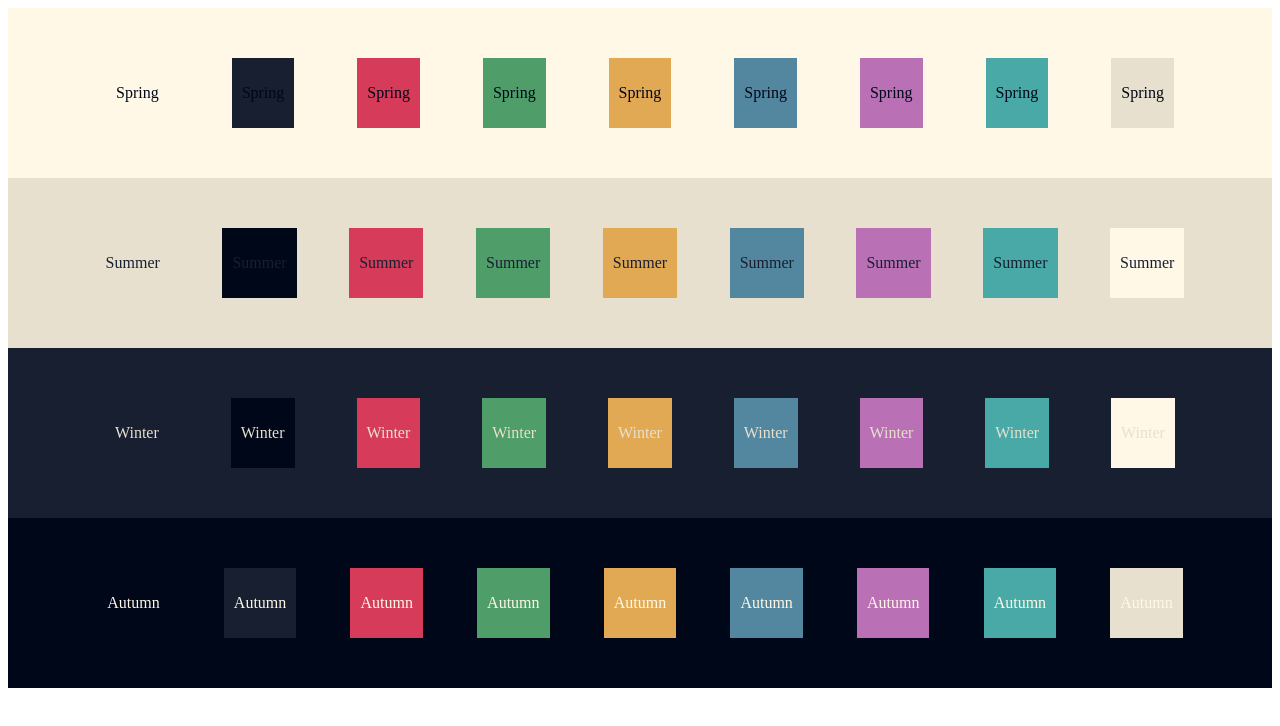
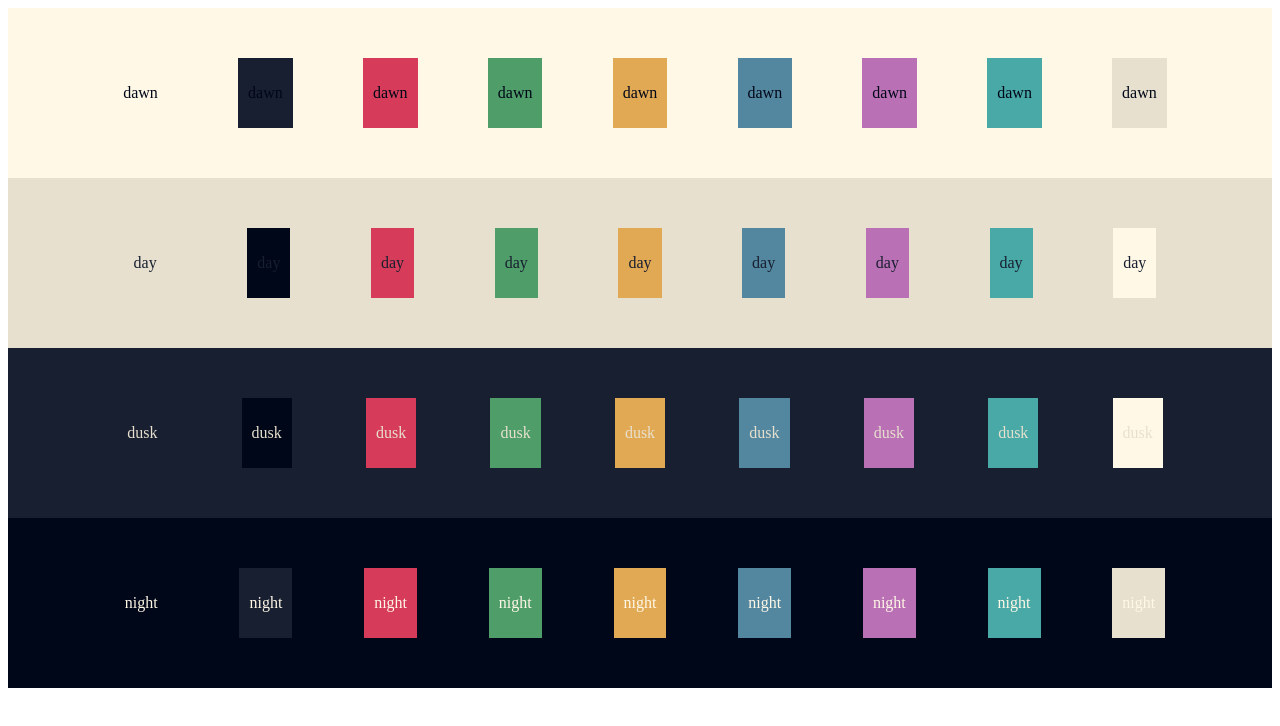
Before and after one commit to CoolHwhipMike/colorscheme, a plain HTML site: page index.html in a window 1280 px wide. Drawn offline with Linux system fonts and the light colour scheme.

Commit message:
Changed to the new temporary names and changed most colors to variable. This was it's easier to change the colors and have variation between themes.

```diff
--- a/index.html
+++ b/index.html
@@ -10,115 +10,115 @@
 </head>
 
 <body>
-    <div class="flex" id="spring">
-        <p>Spring</p>
+    <div class="flex" id="dawn">
+        <p>dawn</p>
         <div class="black">
-            <p>Spring</p>
+            <p>dawn</p>
         </div>
         <div class="red">
-            <p>Spring</p>
+            <p>dawn</p>
         </div>
         <div class="green">
-            <p>Spring</p>
+            <p>dawn</p>
         </div>
         <div class="yellow">
-            <p>Spring</p>
+            <p>dawn</p>
         </div>
         <div class="blue">
-            <p>Spring</p>
+            <p>dawn</p>
         </div>
         <div class="magenta">
-            <p>Spring</p>
+            <p>dawn</p>
         </div>
         <div class="cyan">
-            <p>Spring</p>
+            <p>dawn</p>
         </div>
         <div class="white">
-            <p>Spring</p>
+            <p>dawn</p>
         </div>
     </div>
 
-    <div class="flex" id="summer">
-        <p>Summer</p>
+    <div class="flex" id="day">
+        <p>day</p>
         <div class="black">
-            <p>Summer</p>
+            <p>day</p>
         </div>
         <div class="red">
-            <p>Summer</p>
+            <p>day</p>
         </div>
         <div class="green">
-            <p>Summer</p>
+            <p>day</p>
         </div>
         <div class="yellow">
-            <p>Summer</p>
+            <p>day</p>
         </div>
         <div class="blue">
-            <p>Summer</p>
+            <p>day</p>
         </div>
         <div class="magenta">
-            <p>Summer</p>
+            <p>day</p>
         </div>
         <div class="cyan">
-            <p>Summer</p>
+            <p>day</p>
         </div>
         <div class="white">
-            <p>Summer</p>
+            <p>day</p>
         </div>
     </div>
 
-    <div class="flex" id="winter">
-        <p>Winter</p>
+    <div class="flex" id="dusk">
+        <p>dusk</p>
         <div class="black">
-            <p>Winter</p>
+            <p>dusk</p>
         </div>
         <div class="red">
-            <p>Winter</p>
+            <p>dusk</p>
         </div>
         <div class="green">
-            <p>Winter</p>
+            <p>dusk</p>
         </div>
         <div class="yellow">
-            <p>Winter</p>
+            <p>dusk</p>
         </div>
         <div class="blue">
-            <p>Winter</p>
+            <p>dusk</p>
         </div>
         <div class="magenta">
-            <p>Winter</p>
+            <p>dusk</p>
         </div>
         <div class="cyan">
-            <p>Winter</p>
+            <p>dusk</p>
         </div>
         <div class="white">
-            <p>Winter</p>
+            <p>dusk</p>
         </div>
     </div>
 
-    <div class="flex" id="autumn">
-        <p>Autumn</p>
+    <div class="flex" id="night">
+        <p>night</p>
         <div class="black">
-            <p>Autumn</p>
+            <p>night</p>
         </div>
         <div class="red">
-            <p>Autumn</p>
+            <p>night</p>
         </div>
         <div class="green">
-            <p>Autumn</p>
+            <p>night</p>
         </div>
         <div class="yellow">
-            <p>Autumn</p>
+            <p>night</p>
         </div>
         <div class="blue">
-            <p>Autumn</p>
+            <p>night</p>
         </div>
         <div class="magenta">
-            <p>Autumn</p>
+            <p>night</p>
         </div>
         <div class="cyan">
-            <p>Autumn</p>
+            <p>night</p>
         </div>
         <div class="white">
-            <p>Autumn</p>
+            <p>night</p>
         </div>
     </div>
 
--- a/style.css
+++ b/style.css
@@ -1,3 +1,13 @@
+:root {
+    --cosmic: #fff8e7;
+    --red: #d63c59;
+    --green: #4f9d69;
+    --yellow: #e2a954;
+    --blue: #53879f;
+    --magenta: #ba70b4;
+    --cyan: #48a9a6;
+}
+
 p {
     padding: 10px;
 }
@@ -11,161 +21,161 @@ p {
 }
 
 
-/* SPRING COLORS */
+/* dawn COLORS */
 
-#spring {
-    background: #fff8e7;
+#dawn {
+    background: var(--cosmic);
     color: #000718;
 }
 
-#spring .black {
+#dawn .black {
     background: #181f31;
 }
 
-#spring .red {
-    background: #d63c59;
+#dawn .red {
+background: var(--red);
 }
 
-#spring .green {
-    background: #4f9d69;
+#dawn .green {
+    background: var(--green);
 }
 
-#spring .yellow {
-    background: #e2a954;
+#dawn .yellow {
+    background: var(--yellow);
 }
 
-#spring .blue {
-    background: #53879f;
+#dawn .blue {
+    background: var(--blue);
 }
 
-#spring .magenta {
-    background: #ba70b4;
+#dawn .magenta {
+    background: var(--magenta);
 }
 
-#spring .cyan {
-    background: #48a9a6;
+#dawn .cyan {
+    background: var(--cyan);
 }
 
-#spring .white {
+#dawn .white {
     background: #e7e0ce;
 }
 
 
-/* SUMMER COLORS */
+/* day COLORS */
 
-#summer {
+#day {
     background: #e7e0ce;
     color: #181f31;
 }
 
-#summer .black {
+#day .black {
     background: #000718;
 }
 
-#summer .red {
-    background: #d63c59;
+#day .red {
+background: var(--red);
 }
 
-#summer .green {
-    background: #4f9d69;
+#day .green {
+    background: var(--green);
 }
 
-#summer .yellow {
-    background: #e2a954;
+#day .yellow {
+    background: var(--yellow);
 }
 
-#summer .blue {
-    background: #53879f;
+#day .blue {
+    background: var(--blue);
 }
 
-#summer .magenta {
-    background: #ba70b4;
+#day .magenta {
+    background: var(--magenta);
 }
 
-#summer .cyan {
-    background: #48a9a6;
+#day .cyan {
+    background: var(--cyan);
 }
 
-#summer .white {
+#day .white {
     background: #fff8e7;
 }
 
 
-/* AUTUMN COLORS */
+/* night COLORS */
 
-#autumn {
+#night {
     background: #000718;
     color: #fff8e7;
 }
 
-#autumn .black {
+#night .black {
     background: #181f31;
 }
 
-#autumn .red {
-    background: #d63c59;
+#night .red {
+background: var(--red);
 }
 
-#autumn .green {
-    background: #4f9d69;
+#night .green {
+    background: var(--green);
 }
 
-#autumn .yellow {
-    background: #e2a954;
+#night .yellow {
+    background: var(--yellow);
 }
 
-#autumn .blue {
-    background: #53879f;
+#night .blue {
+    background: var(--blue);
 }
 
-#autumn .magenta {
-    background: #ba70b4;
+#night .magenta {
+    background: var(--magenta);
 }
 
-#autumn .cyan {
-    background: #48a9a6;
+#night .cyan {
+    background: var(--cyan);
 }
 
-#autumn .white {
+#night .white {
     background: #e7e0ce;
 }
 
 
-/* WINTER COLORS */
+/* dusk COLORS */
 
-#winter {
+#dusk {
     background: #181f31;
     color: #e7e0ce;
 }
 
-#winter .black {
+#dusk .black {
     background: #000718;
 }
 
-#winter .red {
-    background: #d63c59;
+#dusk .red {
+background: var(--red);
 }
 
-#winter .green {
-    background: #4f9d69;
+#dusk .green {
+    background: var(--green);
 }
 
-#winter .yellow {
-    background: #e2a954;
+#dusk .yellow {
+    background: var(--yellow);
 }
 
-#winter .blue {
-    background: #53879f;
+#dusk .blue {
+    background: var(--blue);
 }
 
-#winter .magenta {
-    background: #ba70b4;
+#dusk .magenta {
+    background: var(--magenta);
 }
 
-#winter .cyan {
-    background: #48a9a6;
+#dusk .cyan {
+    background: var(--cyan);
 }
 
-#winter .white {
+#dusk .white {
     background: #fff8e7;
 }
```
